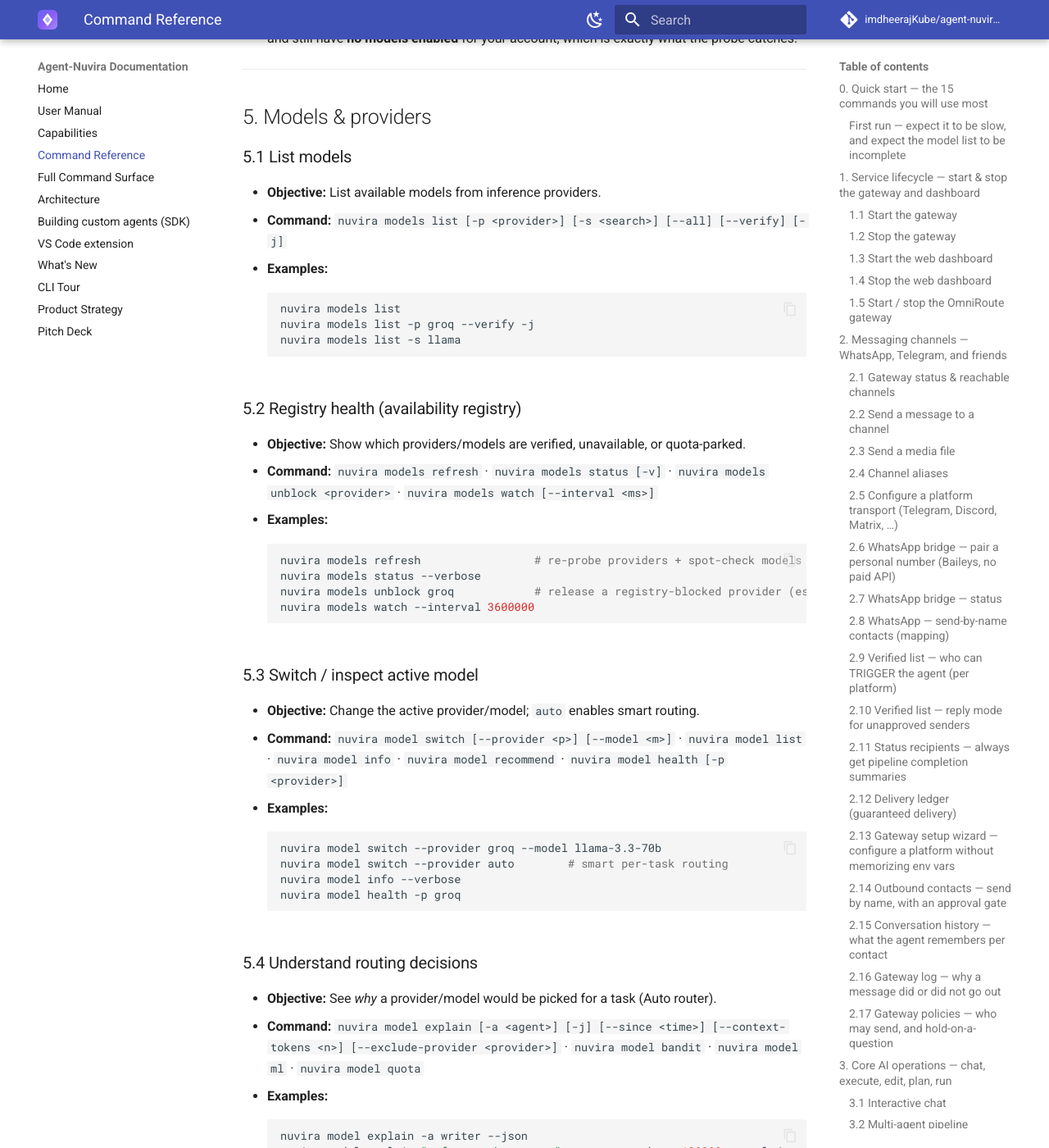
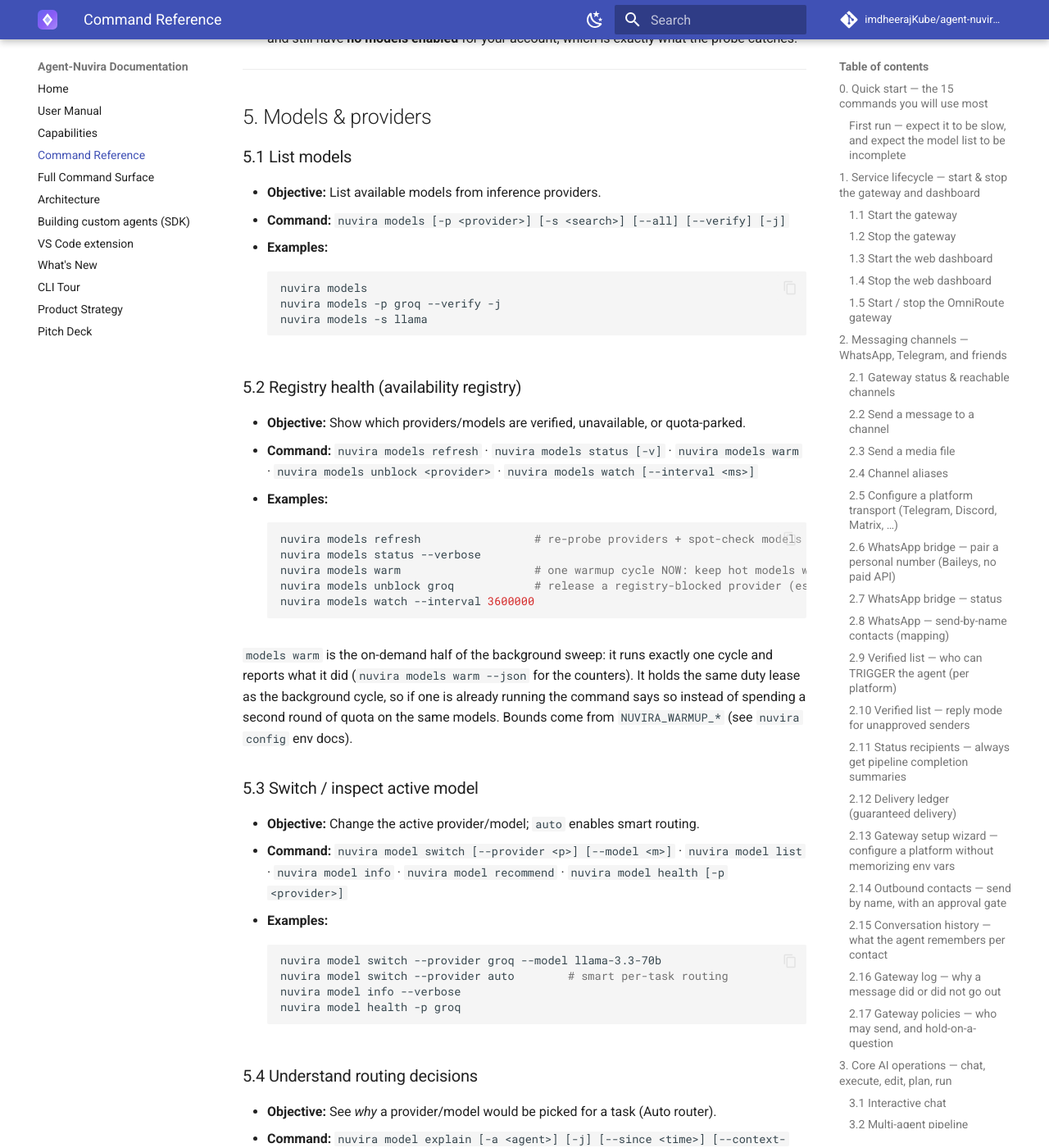
Before and after one commit to imdheerajKube/agent-nuvira-documentation, an MkDocs documentation site: the page built from docs/commands.md, in a window 1280 px wide and 1400 px high, scrolled down 15196 px. Shown: the whole window at 82% size. Built offline with MkDocs 1.6.1 and Material for MkDocs 9.7.7, drawn with Linux system fonts in a browser that asks for light colours; comment, search, counter and statistics services are not loaded; some of the changed text lies outside the part shown.

Commit message:
docs: rebuild from b40c6dc
Generated from imdheerajKube/agent-nuvira@b40c6dc6441d994800157a02b70cd97c377d12a6, and audited for secrets, personal data and dead links before it was committed.

````diff
--- a/docs/commands.md
+++ b/docs/commands.md
@@ -42,7 +42,7 @@
 | WhatsApp bridge status | `nuvira whatsapp status` |
 | Allow a number to trigger the agent | `nuvira config gateway allow whatsapp user 919876543210` |
 | Add a send-by-name WhatsApp contact | `nuvira whatsapp contact add Alex 919876543210` |
-| List/switch AI models | `nuvira models list` · `nuvira model switch` |
+| List/switch AI models | `nuvira models` · `nuvira model switch` |
 | Open the website (capabilities/docs) | `nuvira website` |
 | See what changed / debug | `nuvira stats` · `nuvira trace list` · `nuvira admin policy` |
 
@@ -578,25 +578,32 @@
 ### 5.1 List models
 
 - **Objective:** List available models from inference providers.
-- **Command:** `nuvira models list [-p <provider>] [-s <search>] [--all] [--verify] [-j]`
-- **Examples:**
-  ```bash
-  nuvira models list
-  nuvira models list -p groq --verify -j
-  nuvira models list -s llama
+- **Command:** `nuvira models [-p <provider>] [-s <search>] [--all] [--verify] [-j]`
+- **Examples:**
+  ```bash
+  nuvira models
+  nuvira models -p groq --verify -j
+  nuvira models -s llama
   ```
 
 ### 5.2 Registry health (availability registry)
 
 - **Objective:** Show which providers/models are verified, unavailable, or quota-parked.
-- **Command:** `nuvira models refresh` · `nuvira models status [-v]` · `nuvira models unblock <provider>` · `nuvira models watch [--interval <ms>]`
+- **Command:** `nuvira models refresh` · `nuvira models status [-v]` · `nuvira models warm` · `nuvira models unblock <provider>` · `nuvira models watch [--interval <ms>]`
 - **Examples:**
   ```bash
   nuvira models refresh                 # re-probe providers + spot-check models
   nuvira models status --verbose
+  nuvira models warm                    # one warmup cycle NOW: keep hot models warm, verify new ones, refresh the stale pool
   nuvira models unblock groq            # release a registry-blocked provider (escape hatch)
   nuvira models watch --interval 3600000
   ```
+
+  `models warm` is the on-demand half of the background sweep: it runs exactly one
+  cycle and reports what it did (`nuvira models warm --json` for the counters). It
+  holds the same duty lease as the background cycle, so if one is already running
+  the command says so instead of spending a second round of quota on the same
+  models. Bounds come from `NUVIRA_WARMUP_*` (see `nuvira config` env docs).
 
 ### 5.3 Switch / inspect active model
 
@@ -699,11 +706,12 @@
 ### 6.2 Skills hub (community skills)
 
 - **Objective:** Search, install, update, audit community skills (SKILL.md packages).
-- **Command:** `nuvira skills search <q>` · `nuvira skills install <owner/repo> --skill <name>` · `nuvira skills update` · `nuvira skills list [--origin <origin>]`
+- **Command:** `nuvira skills search <q>` · `nuvira skills install <name> [--source <kind>]` · `nuvira skills update` · `nuvira skills list [--origin <origin>]`
 - **Examples:**
   ```bash
   nuvira skills search git-release
-  nuvira skills install acme/skills --skill release --yes
+  nuvira skills install git-release
+  nuvira skills install release --source git-repo
   nuvira skills update
   nuvira skills list --origin registry
   ```
````
Also changed, not shown: other parts of docs/commands.md (+1 -1 lines), README.md (+4 -4 lines), docs/agent-sdk.md (+1 -1 lines), docs/capabilities.md (+3 -3 lines), docs/index.md (+3 -3 lines), docs/reference/commands-surface.md (+6 -1 lines), docs/user-manual.md (+6 -6 lines), 1 other file.
